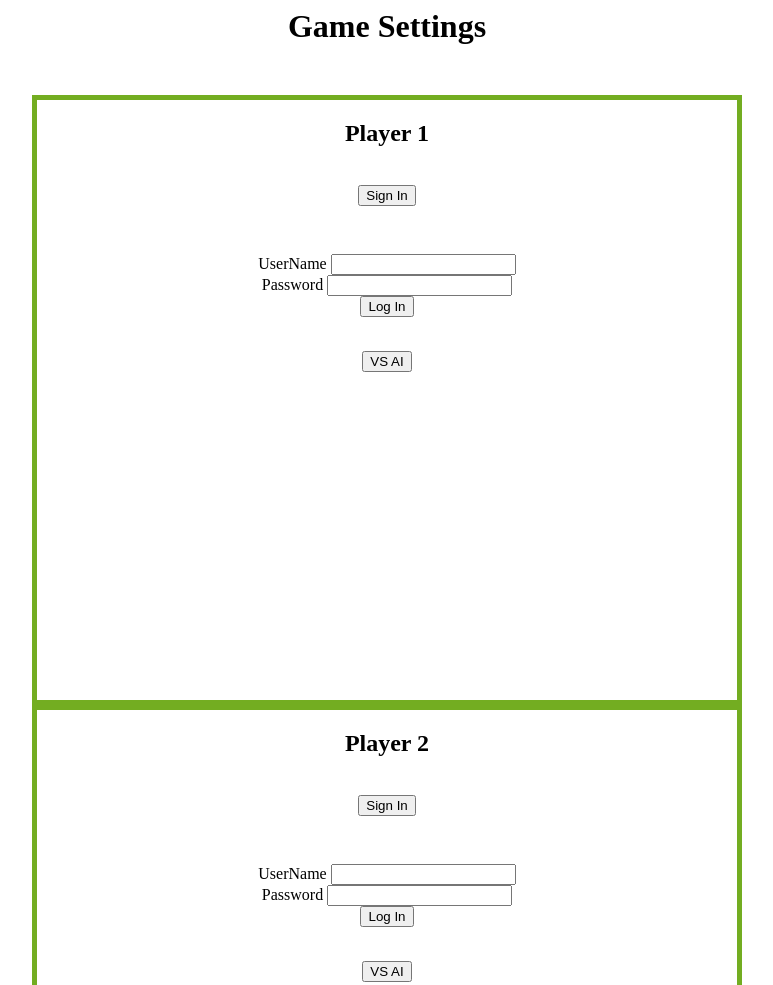
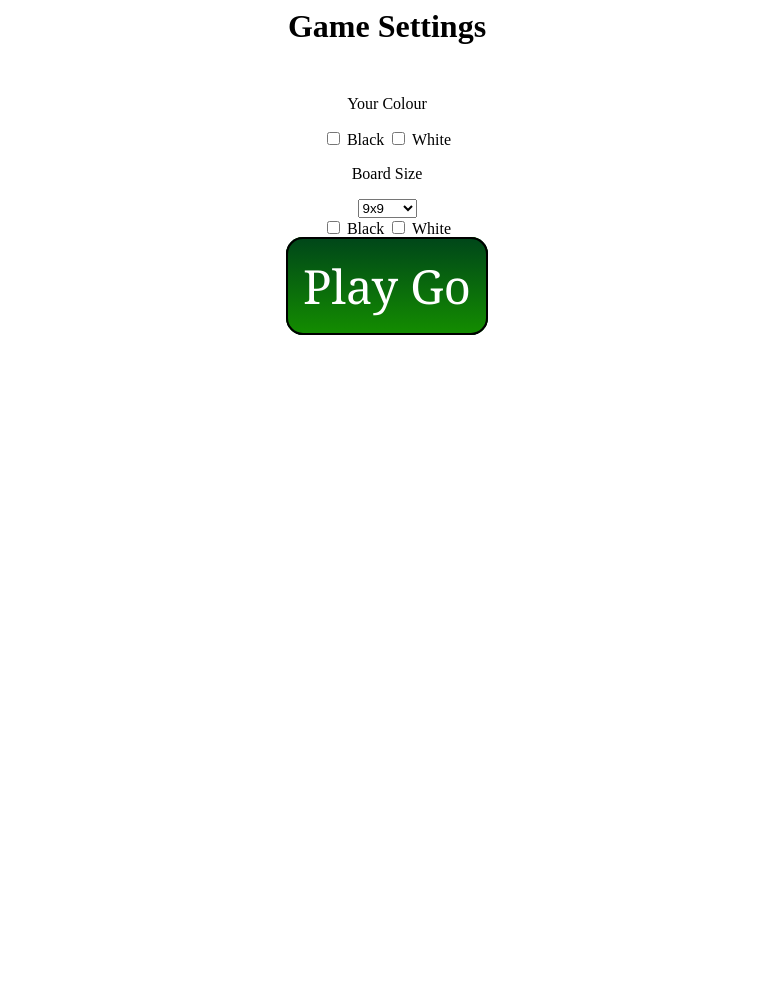
Before and after one commit to everybody4somebody/seng299Project, a plain HTML site: page GoProject/public/gameSettings.html in a window 1280 px wide. Shown: the top 985 px of the page, without its empty margins (253-1026 px from the left). After the commit the page ends 800 px from the top, so only its background shows below. Drawn offline with Linux system fonts and the light colour scheme.

Commit message:
added game settings page and linked it

```diff
--- a/GoProject/public/gameSettings.html
+++ b/GoProject/public/gameSettings.html
@@ -1,60 +1,36 @@
 
 <html>
     <head>
-        <link href='/gameSettings.css' rel='stylesheet' type='text/css'>
+        <link href='/PlayersSelection.css' rel='stylesheet' type='text/css'>
+		<script type="text/javascript" src="scriptForSignIn.js"></script>
     </head>
     <body>
 
         <h1 align="center">Game Settings</h1>
 
-        <div class='PlayersBoxes'>
-			<div class ="PlayerBox">
-				<h2>Player 1</h2></br>
-
-				<div class="button_holder">
-					<button id="SignIn" onclick="SignInAppear()" >Sign In</button>
-				</div></br>
-
-				<div id= "visiblity "style= "text-align: center">
-					<form action="demo_form.asp">
-					  UserName <input type="text" name="UserName"><br>
-					  Password <input type="text" name="Password"><br>
-					  <button type="button" >Log In</button>
-					</form>
-				</div></br>
-
-				<div>
-					<button id="VSAI">VS AI</button>
-				</div>
-			</div>
-
-			<div class ="PlayerBox">
-				<h2>Player 2</h2></br>
-				<div class="button_holder">
-					<button id="SignIn">Sign In</button>
-				</div></br>
-				<div style= "text-align: center">
-					<form action="demo_form.asp">
-					  UserName <input type="text" name="UserName"><br>
-					  Password <input type="text" name="Password"><br>
-					  <button type="button" >Log In</button>
-					</form>
-				</div></br>
-				<div>
-				<button  id="VSAI">VS AI</button>
-				</div>
-			</div>
-        </div>
-		</br>
-
+		<div align="center">
+			<p>Your Colour</p>
+			<form action = " ">
+				<input type = "checkbox" name = "Token" value = "Black"> Black
+				<input type = "checkbox" name = "Token" value = "White"> White
+			</form>
+		</div>
+		<div align="center">
+			<p>Board Size</p>
+			<select align="center" id = "mySelect">
+				<option>9x9</option>
+				<option>13x13</option>
+				<option>19x19<option>
+			</select>
+		</div>
+		<div align="center">
+			<form action = " ">
+				<input type = "checkbox" name = "Token" value = "Black"> Black
+				<input type = "checkbox" name = "Token" value = "White"> White
+			</form>
+		</div>
         <div class="button_holder">
             <a href="http://localhost:3000/game.html" id="play_button" class="btn">Play Go</a>
         </div>
-
-        <div class="button_holder">
-            <button type='button' class="btn" id='profiles_button'>Profiles</button>
-        </div>
-
-
     </body>
 </html>
```
Also changed, not shown: GoProject/public/PlayersSelection.html (+8 -12 lines), GoProject/public/index.html (+1 -1 lines).
